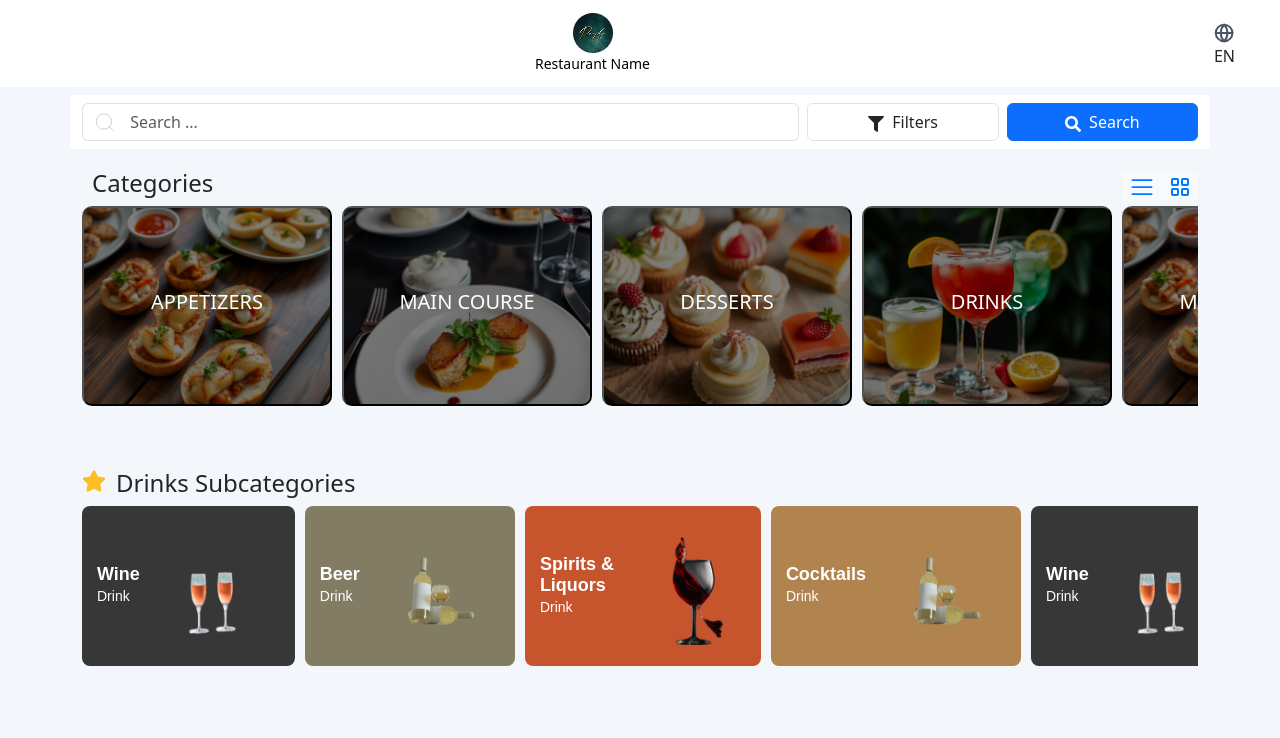
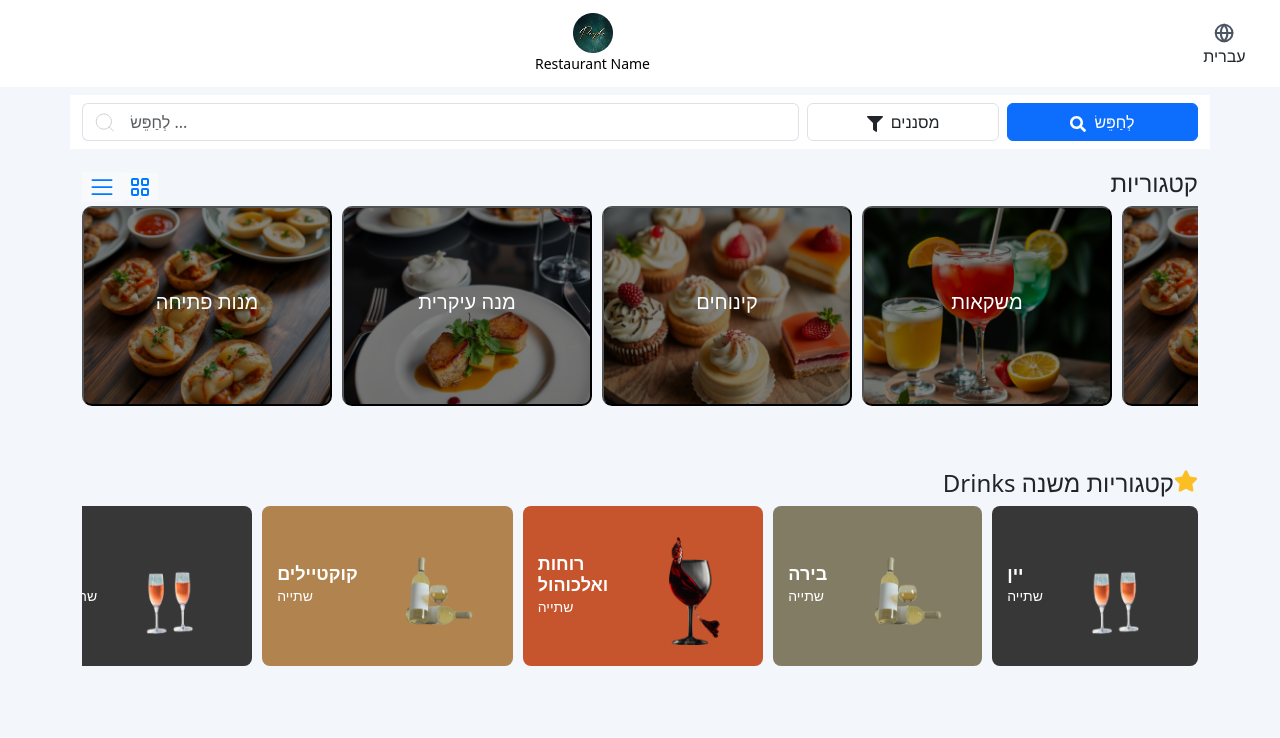
Before and after one commit to tanveer1003/dynamicdigitalmenu, a React (Vite) app: page /categoryproducts in a window 1280 px wide. Shown: the top 738 px of the page. Built offline with nearby package versions, Linux system fonts and the light colour scheme.

Commit message:
Update App.jsx

```diff
--- a/src/App.jsx
+++ b/src/App.jsx
@@ -15,7 +15,7 @@ import "bootstrap/dist/js/bootstrap.bundle.min.js";
 import translations from './components/languagues';
 
 function AppContent() {
-  const [language, setLanguage] = useState('en');
+  const [language, setLanguage] = useState('he');
   const location = useLocation(); // Now this works correctly
 
   const hideHeaderRoutes = [
```
